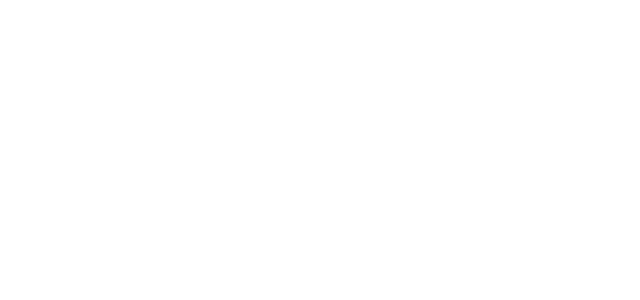
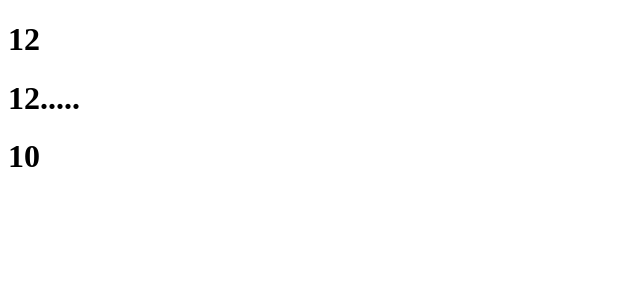
Before and after one commit to biswo907/web_demo, a React (Create React App) app: page /home in a window 1280 px wide. Shown: the top 300 px of the page, without its empty margins (0-640 px from the left). Built offline with nearby package versions, Linux system fonts and the light colour scheme.

Commit message:
second commit

```diff
--- a/package.json
+++ b/package.json
@@ -8,6 +8,7 @@
     "@testing-library/user-event": "^13.5.0",
     "react": "^18.2.0",
     "react-dom": "^18.2.0",
+    "react-router-dom": "^6.16.0",
     "react-scripts": "5.0.1",
     "web-vitals": "^2.1.4"
   },
--- a/src/App.js
+++ b/src/App.js
@@ -1,6 +1,16 @@
+import { BrowserRouter, Routes, Route } from "react-router-dom";
+import Layout from './layout';
+import Home from './home';
+
 function App() {
   return (
-    <div></div>
+    <BrowserRouter>
+      <Routes>
+        <Route path="/" element={<Layout />}>
+          <Route path="/home" element={<Home />} />
+        </Route>
+      </Routes>
+    </BrowserRouter>
   );
 }
 
--- /dev/null
+++ b/src/home.js
@@ -0,0 +1,9 @@
+import React from 'react'
+
+function Home() {
+    return (
+        <div>Home.....</div>
+    )
+}
+
+export default Home
--- /dev/null
+++ b/src/layout.js
@@ -0,0 +1,28 @@
+import React from 'react'
+import { useLocation } from 'react-router-dom';
+
+
+function Layout() {
+
+
+    const location = useLocation();
+
+    // Extract the URL parameters from the location object
+    const searchParams = new URLSearchParams(location.search);
+
+    // Get the values of booking_id and image_id from the URL parameters
+    const bookingId = searchParams.get('booking_id');
+    const imageId = searchParams.get('image_id');
+    const value = 10
+
+
+    return (
+        <div>
+            <h1>{bookingId ? bookingId : "12"}</h1>
+            <h1>{imageId ? imageId : "12....."}</h1>
+            <h1>{value}</h1>
+        </div>
+    )
+}
+
+export default Layout
```
Also changed, not shown: 1 other file (tests, documents, lock files or other folders).
